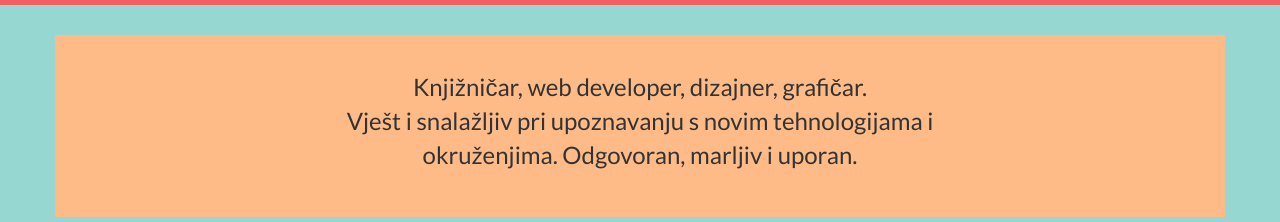
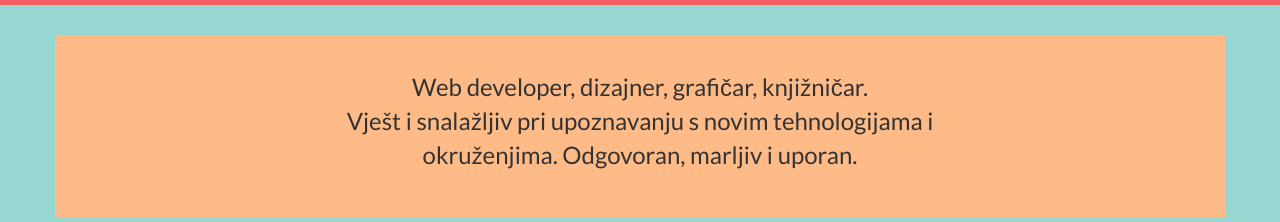
Before and after one commit to porx/porx.github.io, a plain HTML site: page index.html in a window 1280 px wide. Shown: the part 306-528 px from the top of the page. Drawn offline with Linux system fonts and the light colour scheme.

Commit message:
Change to description section

```diff
--- a/index.html
+++ b/index.html
@@ -37,7 +37,7 @@
     <section id="o-meni" class="container">
       <div class="row">
         <div class="col-sm-8 col-sm-offset-2 col-xs-12 text-center">
-          <p>Knjižničar, web developer, dizajner, grafičar.<br/> Vješt i snalažljiv pri upoznavanju s novim tehnologijama
+          <p>Web developer, dizajner, grafičar, knjižničar.<br/> Vješt i snalažljiv pri upoznavanju s novim tehnologijama
           i okruženjima. Odgovoran, marljiv i uporan.</p>
         </div>
       </div>
```
